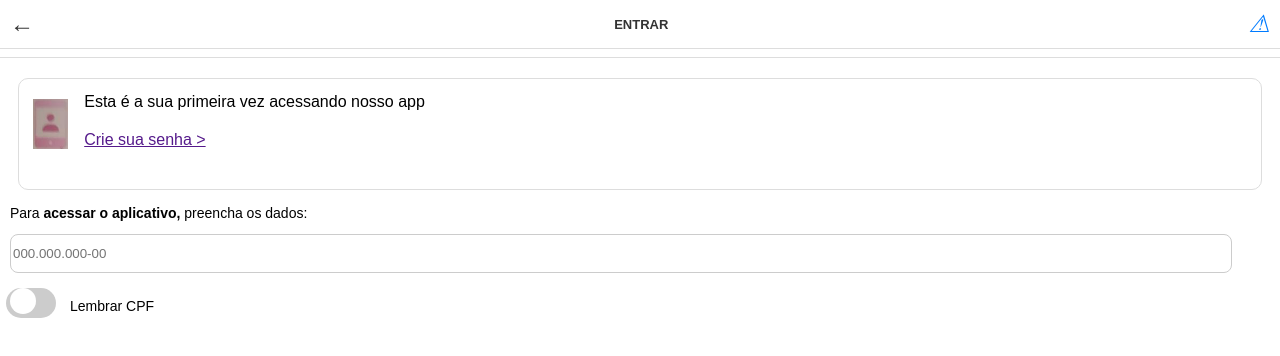
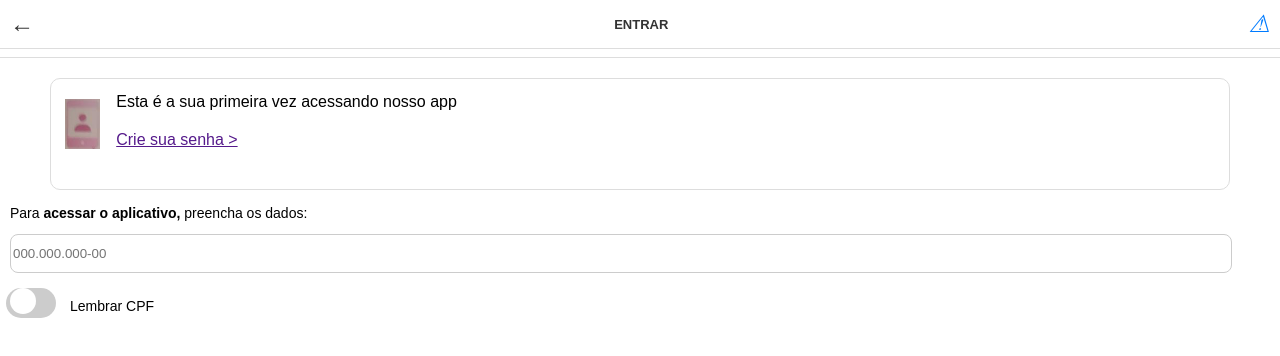
Before and after one commit to autopecapontual/pecas, a plain HTML site: page index.html in a window 1280 px wide. Drawn offline with Linux system fonts and the light colour scheme.

Commit message:
Update style.css

```diff
--- a/css/style.css
+++ b/css/style.css
@@ -38,7 +38,7 @@
     }
 
     .box {
-      width: 97%;
+      width: 92%;
       height: 110px; /* mantém proporção quadrada */
       margin: 20px auto;
       background-color: #fff;
```
